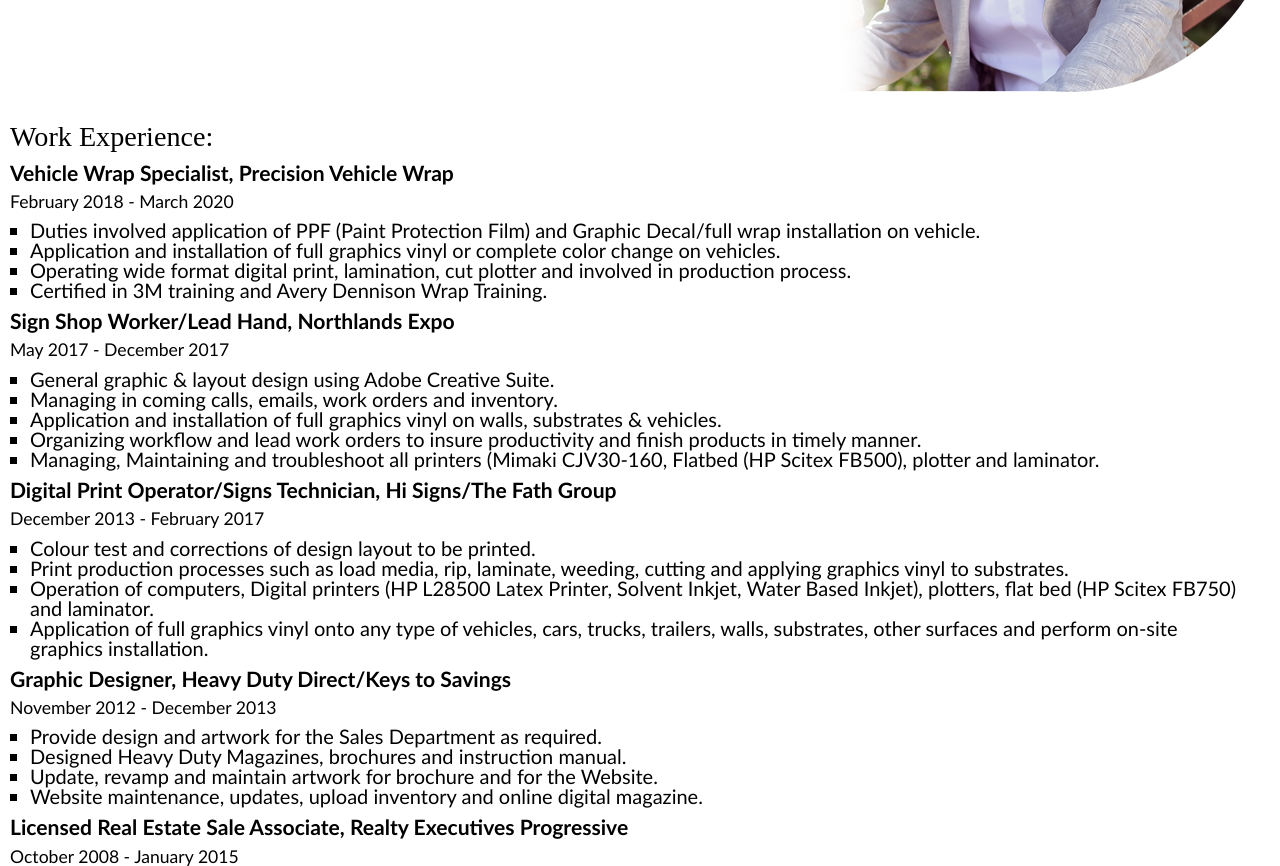
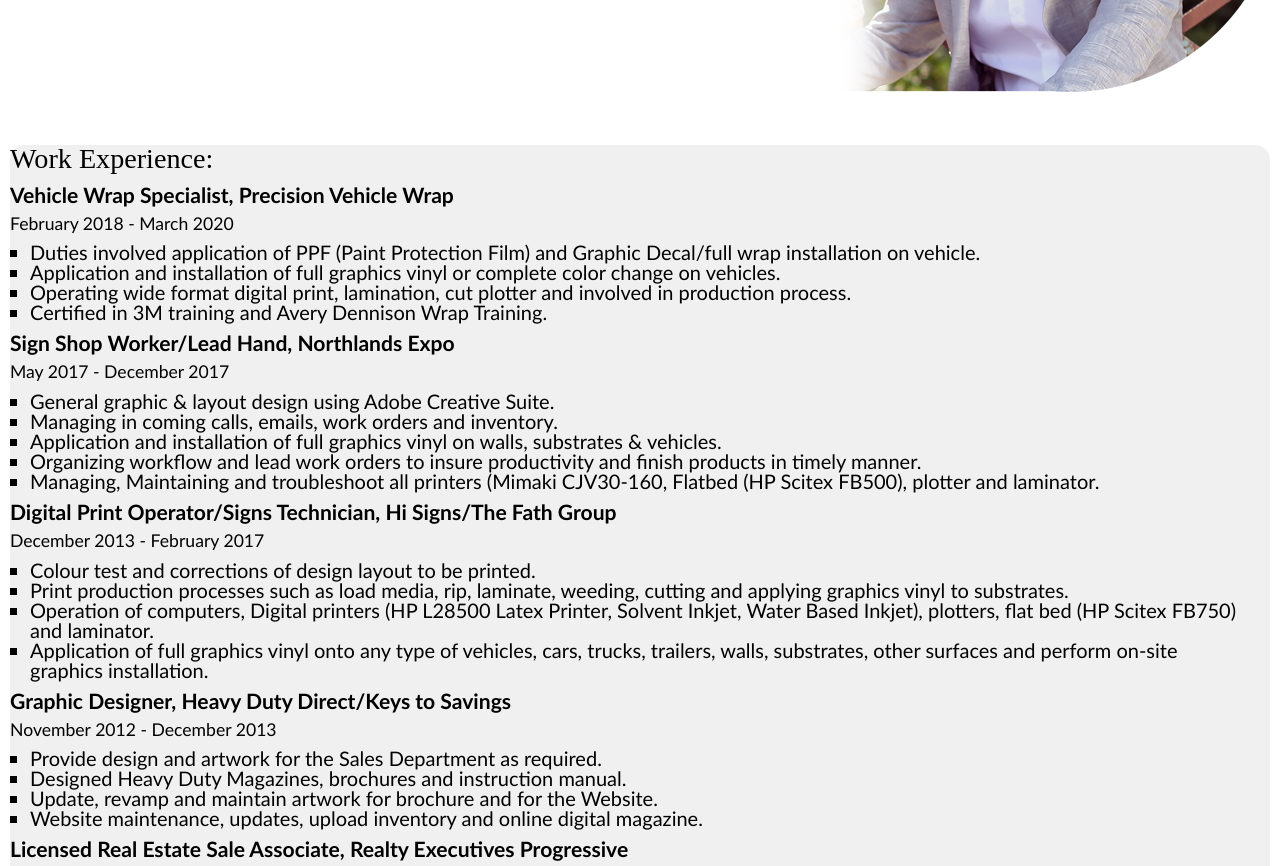
Before and after one commit to DinhTech/milestone-1-front-end-resume-w-contact-form-DinhTech, a plain HTML site: page index.html in a window 1280 px wide. Shown: the part 600-1466 px from the top of the page. Drawn offline with Linux system fonts and the light colour scheme.

Commit message:
Final color touch up for website.

```diff
--- a/css/styles.css
+++ b/css/styles.css
@@ -83,6 +83,11 @@ body {
   font-size: 110%;
 }
 
+section {
+  background-color: rgb(240, 240, 240);
+  border-radius: 15px;
+}
+
 p {
   margin-bottom: 10px;
 }
@@ -91,7 +96,7 @@ h1, h2, h4 {
   font-size: 160%;
   font-family: 'bauhaus';
   margin-bottom: 10px;
-  margin-top: 8px;
+  margin-top: 30px;
 }
 
 h3 {
```
